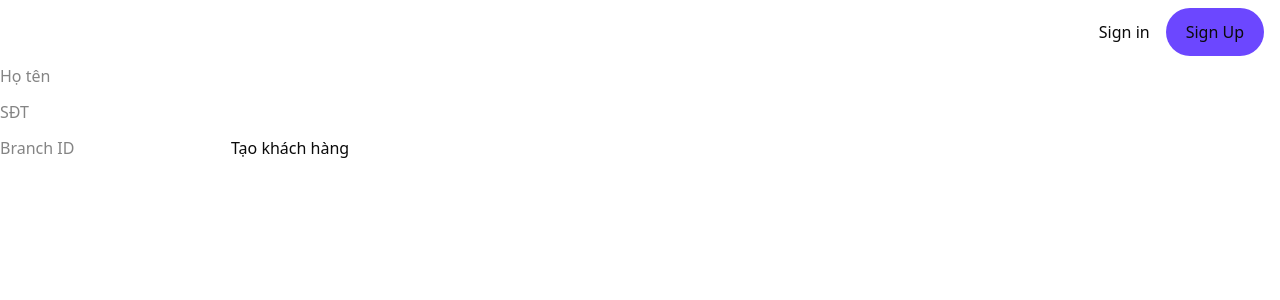
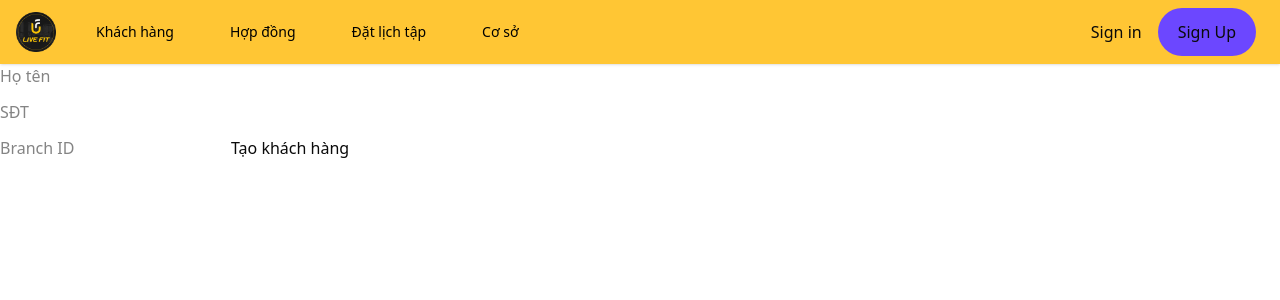
Before and after one commit to phuongez/live-fit-admin-app, a Next.js app: page / in a window 1280 px wide. Shown: the top 300 px of the page. Built offline with nearby package versions, Linux system fonts and the light colour scheme; no server answers.

Commit message:
Create navbar

```diff
--- a/app/api/clerk-webhook/route.ts
+++ b/app/api/clerk-webhook/route.ts
@@ -23,6 +23,15 @@ export async function POST(req: Request) {
       });
     }
 
+    if (payload.type === "user.deleted") {
+      const { id } = payload.data;
+
+      // Xoá Member liên kết với Clerk userId
+      await prisma.member.delete({
+        where: { userId: id },
+      });
+    }
+
     return NextResponse.json({ success: true });
   } catch (err) {
     console.error("Error handling Clerk webhook:", err);
--- a/app/globals.css
+++ b/app/globals.css
@@ -51,7 +51,7 @@
   --card-foreground: oklch(0.145 0 0);
   --popover: oklch(1 0 0);
   --popover-foreground: oklch(0.145 0 0);
-  --primary: oklch(0.205 0 0);
+  --primary: "#ffc634ff";
   --primary-foreground: oklch(0.985 0 0);
   --secondary: oklch(0.97 0 0);
   --secondary-foreground: oklch(0.205 0 0);
--- a/app/layout.js
+++ b/app/layout.js
@@ -8,6 +8,7 @@ import {
 } from "@clerk/nextjs";
 import { Geist, Geist_Mono } from "next/font/google";
 import "./globals.css";
+import Navbar from "@/components/Navbar";
 
 const geistSans = Geist({
   variable: "--font-geist-sans",
@@ -31,19 +32,7 @@ export default function RootLayout({ children }) {
         <body
           className={`${geistSans.variable} ${geistMono.variable} antialiased`}
         >
-          <header className="flex justify-end items-center p-4 gap-4 h-16">
-            <SignedOut>
-              <SignInButton />
-              <SignUpButton>
-                <button className="bg-[#6c47ff] text-ceramic-white rounded-full font-medium text-sm sm:text-base h-10 sm:h-12 px-4 sm:px-5 cursor-pointer">
-                  Sign Up
-                </button>
-              </SignUpButton>
-            </SignedOut>
-            <SignedIn>
-              <UserButton />
-            </SignedIn>
-          </header>
+          <Navbar />
           {children}
         </body>
       </html>
--- /dev/null
+++ b/components/Navbar.tsx
@@ -0,0 +1,73 @@
+"use client";
+
+import Link from "next/link";
+import {
+  SignedIn,
+  SignedOut,
+  SignInButton,
+  SignUpButton,
+  UserButton,
+  useUser,
+} from "@clerk/nextjs";
+import Image from "next/image";
+import Logo from "../imgs/livefitlogo.png";
+import { Button } from "./ui/button";
+
+const navItems = [
+  { label: "Khách hàng", path: "/khachhang", roles: ["ALL"] },
+  { label: "Hợp đồng", path: "/hopdong", roles: ["ALL"] },
+  { label: "Đặt lịch tập", path: "/lichtap", roles: ["ALL"] },
+  { label: "Nhân sự", path: "/nhansu", roles: ["ADMIN", "MANAGER"] },
+  { label: "Cơ sở", path: "/coso", roles: ["ALL"] },
+  { label: "Báo cáo", path: "/baocao", roles: ["ADMIN", "MANAGER"] },
+  { label: "Tính lương", path: "/tinhluong", roles: ["ADMIN", "MANAGER"] },
+];
+
+export default function Navbar() {
+  const { user } = useUser();
+
+  // Giả sử role được lưu trong user.publicMetadata.role
+  const role = user?.publicMetadata?.role as string;
+
+  const isAllowed = (roles: string[]) => {
+    if (roles.includes("ALL")) return true;
+    return role && roles.includes(role.toUpperCase());
+  };
+
+  return (
+    <div className="flex items-center justify-between bg-[#ffc634ff] shadow px-4">
+      {/* Links */}
+      <div className="flex justify-between items-center gap-6">
+        <Image src={Logo} alt="logo" width={40} height={40} className="py-2" />
+        <div className="flex space-x-6">
+          {navItems
+            .filter((item) => isAllowed(item.roles))
+            .map((item) => (
+              <Button className="bg-primary hover:bg-amber-50">
+                <Link
+                  key={item.path}
+                  href={item.path}
+                  className="text-black font-medium text-sm "
+                >
+                  {item.label}
+                </Link>
+              </Button>
+            ))}
+        </div>
+      </div>
+      <header className="flex self justify-end items-center p-2 gap-4 h-fit">
+        <SignedOut>
+          <SignInButton />
+          <SignUpButton>
+            <button className="bg-[#6c47ff] text-ceramic-white rounded-full font-medium text-sm sm:text-base h-10 sm:h-12 px-4 sm:px-5 cursor-pointer">
+              Sign Up
+            </button>
+          </SignUpButton>
+        </SignedOut>
+        <SignedIn>
+          <UserButton />
+        </SignedIn>
+      </header>
+    </div>
+  );
+}
```
Also changed, not shown: components/ui/button.tsx (+9 -9 lines), imgs/livefitlogo.png (added).
